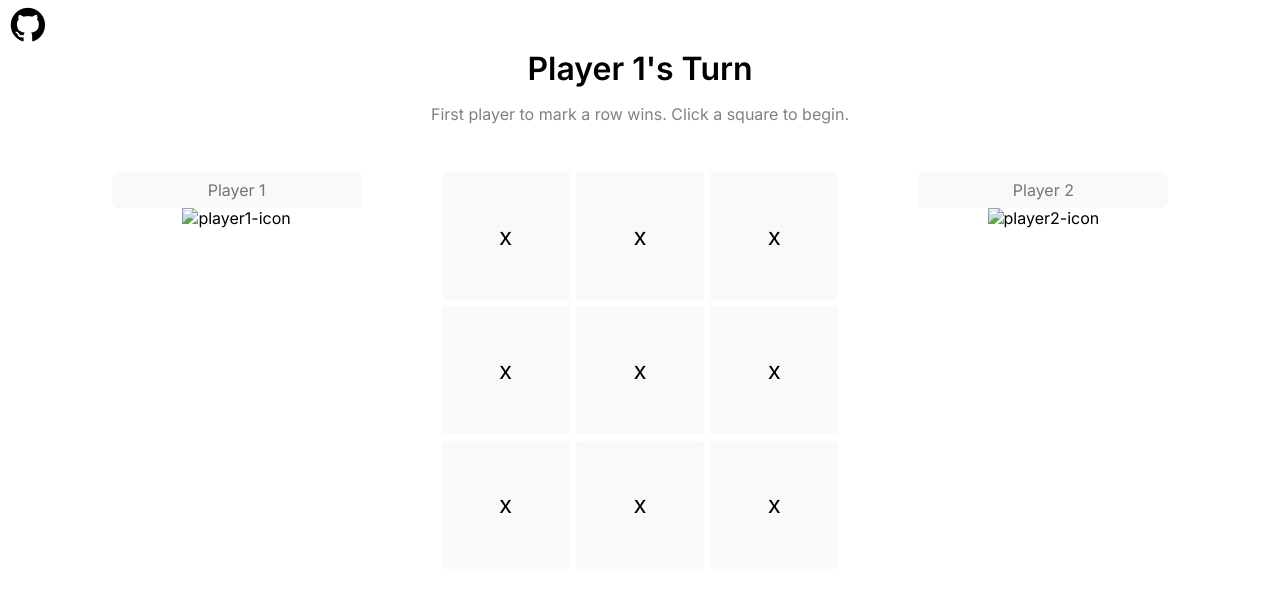
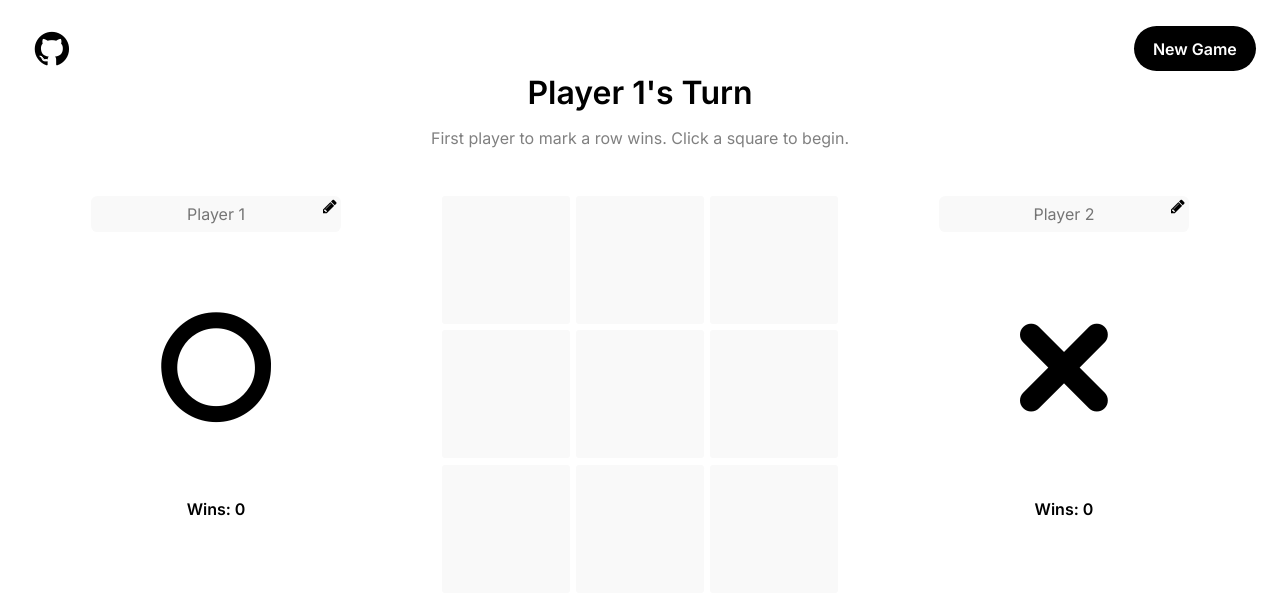
Before and after one commit to luciavu/tic-tac-toe, a plain HTML site: page main.html in a window 1280 px wide. Drawn offline with Linux system fonts and the light colour scheme.

Commit message:
Move event listeners to JS

```diff
--- a/main.html
+++ b/main.html
@@ -10,36 +10,42 @@
     <link href="https://fonts.googleapis.com/css2?family=Inter:wght@100..900&display=swap" rel="stylesheet">
     <link rel="icon" href="img/favicon.png" type="image/x-icon">
     <script src="script.js" defer></script>
-    <title>Tic-tac-toe</title>
+    <title>Tic Tac Toe</title>
 </head>
 <body>
-    <div class="credits"><a href="https://github.com/luciavu/tic-tac-toe" target="_blank"><i class="icon-github-circled"></i></a></div>
+    <div class="menu">
+        <a href="https://github.com/luciavu/tic-tac-toe" target="_blank">
+            <i class="icon-github-circled"></i>
+        </a>
+        <button onclick="newGame();">New Game</button>
+    </div>
+
     <header>
         <div id="game-state">Player 1's Turn</div>
         <div class="rules">First player to mark a row wins. Click a square to begin. </div>
     </header>
     <main>
         <section id="player1" class="player">
-            <input type="text" placeholder="Player 1" id="player1-name">
-            <img src="img/player1-idle.jpeg" alt="player1-icon">
+            <div class="input-container">
+                <i class="icon-pencil"></i>
+                <input type="text" placeholder="Player 1" id="player1-name">
+            </div>
+            <i class="icon-circle-empty"></i>
+            <div class="player1-stats stats">Wins: 0</div>
         </section>
         <section id="gameboard">
-            <div class="grid">
-                <div class="cell" data-index="0">x</div>
-                <div class="cell" data-index="1">x</div>
-                <div class="cell" data-index="2">x</div>
-                <div class="cell" data-index="3">x</div>
-                <div class="cell" data-index="4">x</div>
-                <div class="cell" data-index="5">x</div>
-                <div class="cell" data-index="6">x</div>
-                <div class="cell" data-index="7">x</div>
-                <div class="cell" data-index="8">x</div>
+            <div class="grid" id="grid">
             </div>
         </section>
         <section id="player2" class="player">
-            <input type="text" placeholder="Player 2" id="player2-name">
-            <img src="img/player2-idle.jpeg" alt="player2-icon" class="player2-icon">
+            <div class="input-container">
+                <i class="icon-pencil"></i>
+                <input type="text" placeholder="Player 2" id="player2-name">
+            </div>
+            <i class="icon-cancel-2"></i>
+            <div class="player2-stats stats">Wins: 0</div>
         </section>
     </main>
+    <footer></footer>
 </body>
 </html>
--- a/script.js
+++ b/script.js
@@ -1,5 +1,10 @@
+document.addEventListener('DOMContentLoaded', () => {
+
     function resetBoard(){
         const grid = document.getElementById("grid");
+        // Clear grid
+        grid.textContent= "";
+
         for (let i = 0; i < 9; i++) {
             // Create cell
             const cell = document.createElement("div");
@@ -19,8 +24,11 @@ function newGame() {
     };
     function updateName(name){};
     function markCell(cell){};
-function processMove(){};
+    function processMove(gameArray){};
     function updateGameStatus(){};
     function endGame(winner){};
 
     newGame();
+    newGame();
+
+});
```
Lines whose indentation alone changed are shown as unchanged.
